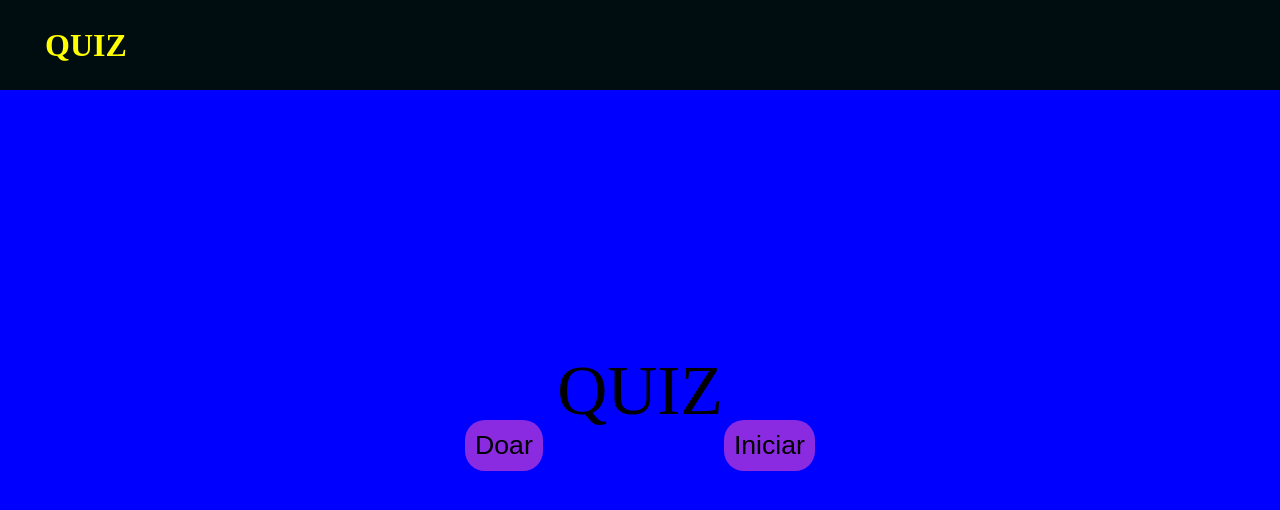
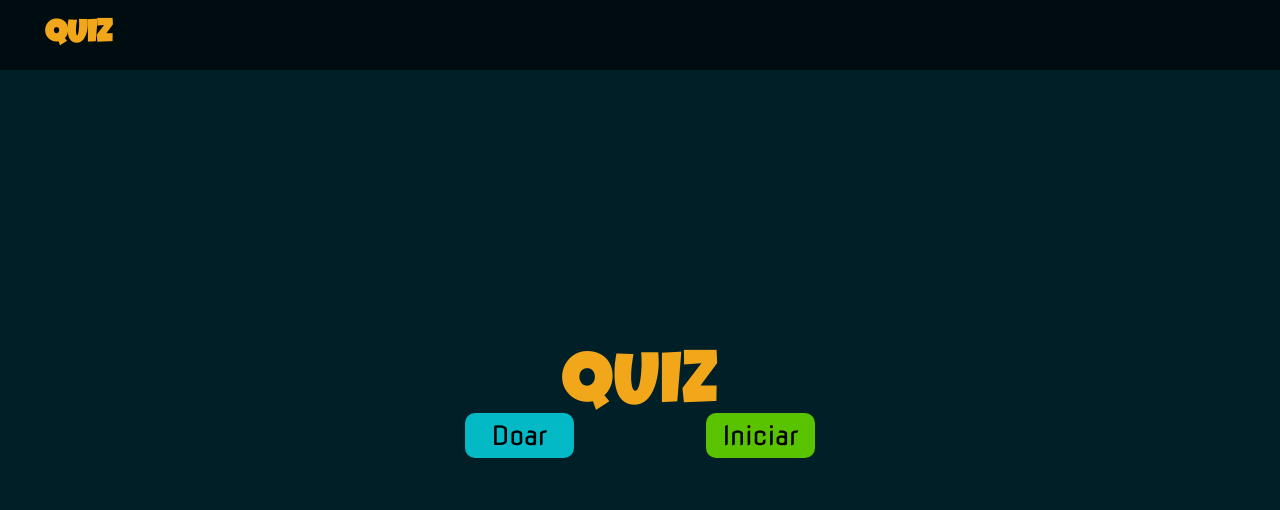
Before and after one commit to monocorobu/QUIZ, a plain HTML site: page index.html in a window 1280 px wide. Drawn offline with Linux system fonts and the light colour scheme; a web font is replaced by a local one.

Commit message:
finalizado a pagina principal e adicionado a nova fonte

```diff
--- a/css/page-inicio.css
+++ b/css/page-inicio.css
@@ -1,6 +1,19 @@
+:root {
+    --green: #5AC300;
+    --black: #000D10;
+    --yellow: #F2A71B;
+    --blue: #02B9C5;
+    --backgroundcolor: #011F26;
+}
+
 @font-face {
     font-family: fontequiz;
-    src: url(./fonts/LuckiestGuy-Regular.ttf );
+    src: url(../fonts/LuckiestGuy-Regular.ttf );
+}
+
+@font-face {
+    font-family: novaflat;
+    src: url(../fonts/NovaFlat-Regular.ttf );
 }
 
 body {
@@ -13,8 +26,8 @@ header {
     justify-content: left;
     align-items: center;
     width: 100%;
-    height: 90px;
-    background-color: #000D10;
+    height: 70px;
+    background-color: var(--black);
     margin: 0%;
 }
 
@@ -22,11 +35,11 @@ header h1 {
     margin-left: 45px;
     font-family: fontequiz;
     font-size: 24pt;
-    color: yellow;
+    color: var(--yellow);
 }
 
 .conteudo {
-    height: calc(100vh - 90px);
+    height: calc(100vh - 70px);
 }
 
 main {
@@ -35,7 +48,7 @@ main {
     justify-content: center;
     align-items: center;
     height: 100%;
-    background-color: blue;
+    background-color: var(--backgroundcolor);
 }
 
 .hero {
@@ -44,7 +57,9 @@ main {
 }
 
 .hero p {
-    font-size: 52pt;
+    font-size: 56pt;
+    font-family: fontequiz;
+    color: var(--yellow);
 }
 
 .botoes {
@@ -58,8 +73,23 @@ button {
     font-size: 20pt;
     outline: none;
     background-color: blueviolet;
-    border-radius: 20px;
-    padding: 10px;
+    border-radius: 10px;
+    width: 109px;
+    height: 45px;
+    font-family: novaflat;
     font-weight: 100;
     border: none;
+    cursor: pointer;
 }
+
+button:nth-child(1) {
+    background-color: var(--blue);
+}
+
+button:nth-child(2) {
+    background-color: var(--green);
+}
+
+button:hover {
+    background-color: rgba(255, 255, 255, .1);
+}
```
Also changed, not shown: fonts/NovaFlat-Regular.ttf (added).
